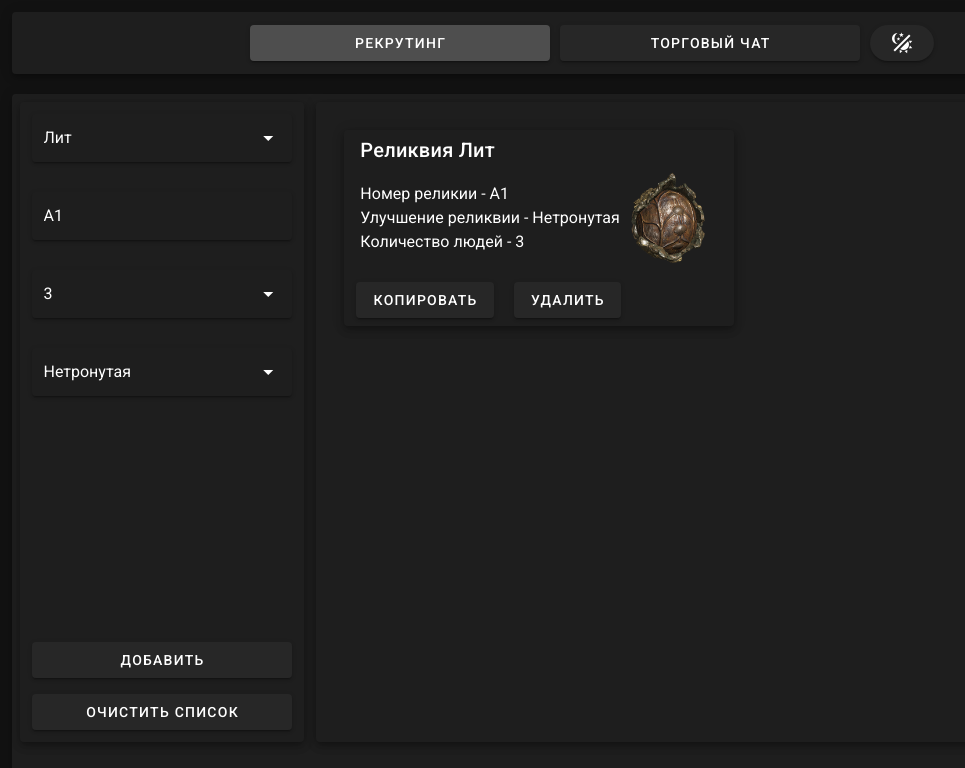
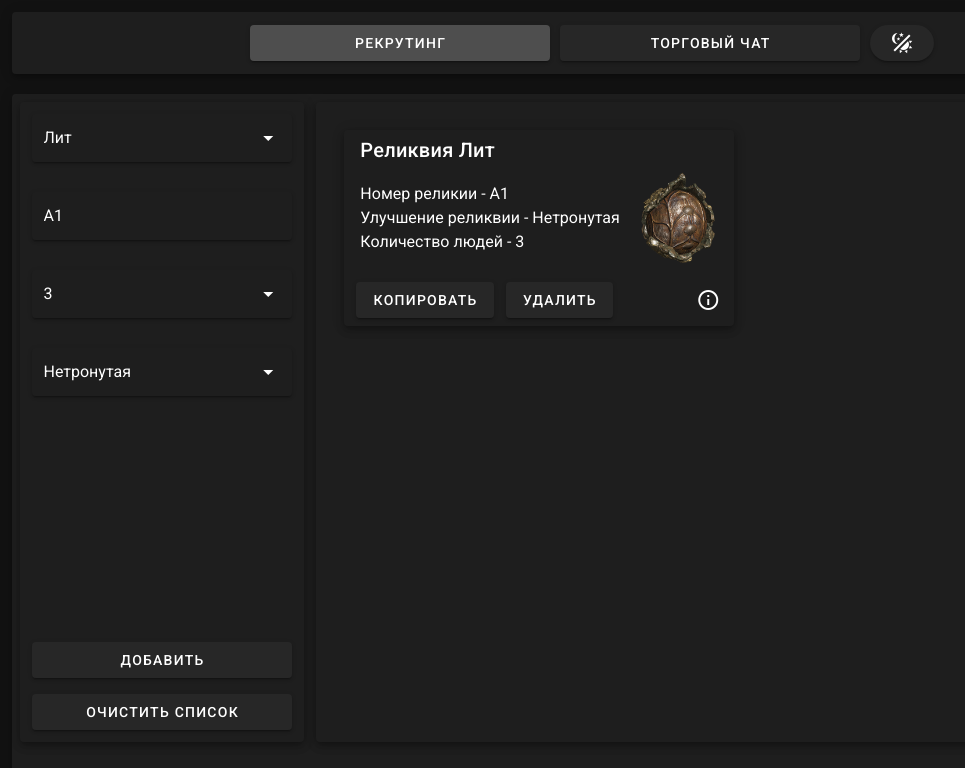
Before and after one commit to 4ebyrek99/wf-app, a Vue app: page / in a window 1280 px wide. Both pictures are taken after a click on the button "ДОБАВИТЬ". Shown: the top 768 px of the page, without its empty margins (48-1013 px from the left). Built offline with nearby package versions, Linux system fonts and the light colour scheme.

Commit message:
Добавил заготовку для подробной информации о реликвии

```diff
--- a/src/components/itemCards/recruitingItemCard.vue
+++ b/src/components/itemCards/recruitingItemCard.vue
@@ -15,7 +15,7 @@
                     Реликвия {{ link.selectRelic.name }}
                 </v-card-title>
                 <div
-                    class="d-flex px-4 pb-4"
+                    class="d-flex pl-4 pr-2 pb-4 flex-row justify-space-between"
                 >
                     <div
                         class="d-flex flex-column justify-center"
@@ -34,18 +34,29 @@
                     </v-avatar>
                 </div>
                 <div
-                    class="pb-2 pl-3"
+                    class="pb-2 pl-3 d-flex flex-row justify-space-between"
                 >
+                    <div>
                         <v-btn
                             @click="copyLink(index)"
                         >
                             Копировать
                         </v-btn>
                         <v-btn
+                            class="ml-3"
                             @click="deleteLink(index)"
-                        class="ml-5"
                         >
                             Удалить
+                        </v-btn>
+                    </div>
+                    <v-btn
+                        class="mr-2"
+                        icon
+                        @click="showDialog(index)"
+                    >
+                        <v-icon>
+                            mdi-information-outline
+                        </v-icon>
                     </v-btn>
                 </div>
             </v-card>
@@ -66,6 +77,12 @@ export default {
 		deleteLink(index){
 			this.$store.dispatch('deleteLink', index)
             this.$emit("deleteLink")
+		},
+        showDialog(index) {
+            this.$emit("showDialog", {
+                index: index,
+                link: this.links[index]
+            })
         }
     },
     computed: {
--- a/src/components/navBar.vue
+++ b/src/components/navBar.vue
@@ -35,7 +35,7 @@
 export default {
     data() {
         return {
-            darkTheme: JSON.parse(localStorage.getItem("darkTheme"))
+            darkTheme: JSON.parse(localStorage.getItem("darkTheme")) || true
         }
     },
     created() {
--- a/src/views/recruitingChat.vue
+++ b/src/views/recruitingChat.vue
@@ -74,8 +74,19 @@
 					:links="links"
 					@copyLink="copyLink"
 					@deleteLink="deleteLink"
+					@showDialog="showDialog"
 				/>
 			</v-card>
+			<v-dialog
+				v-model="showRelicInfo"
+				width="400"
+			>
+				<v-card>
+					<v-card-title>
+						Реликвия
+					</v-card-title>
+				</v-card>
+			</v-dialog>
 		</v-row>
     </v-card>
 </template>
@@ -100,7 +111,8 @@ export default {
 				id: 0,
 				text: "Нетронутая"
 			},
-			maxLinks: process.env.VUE_APP_MAX_LINKS
+			maxLinks: process.env.VUE_APP_MAX_LINKS,
+			showRelicInfo: false
 		}
 	},
 	computed: {
@@ -181,6 +193,10 @@ export default {
 					icon: "mdi-check"
 				})
 			}
+		},
+		showDialog(link) {
+			this.showRelicInfo = true
+			console.log(link);
 		}
 	}
 }
```
Lines whose indentation alone changed are shown as unchanged.
